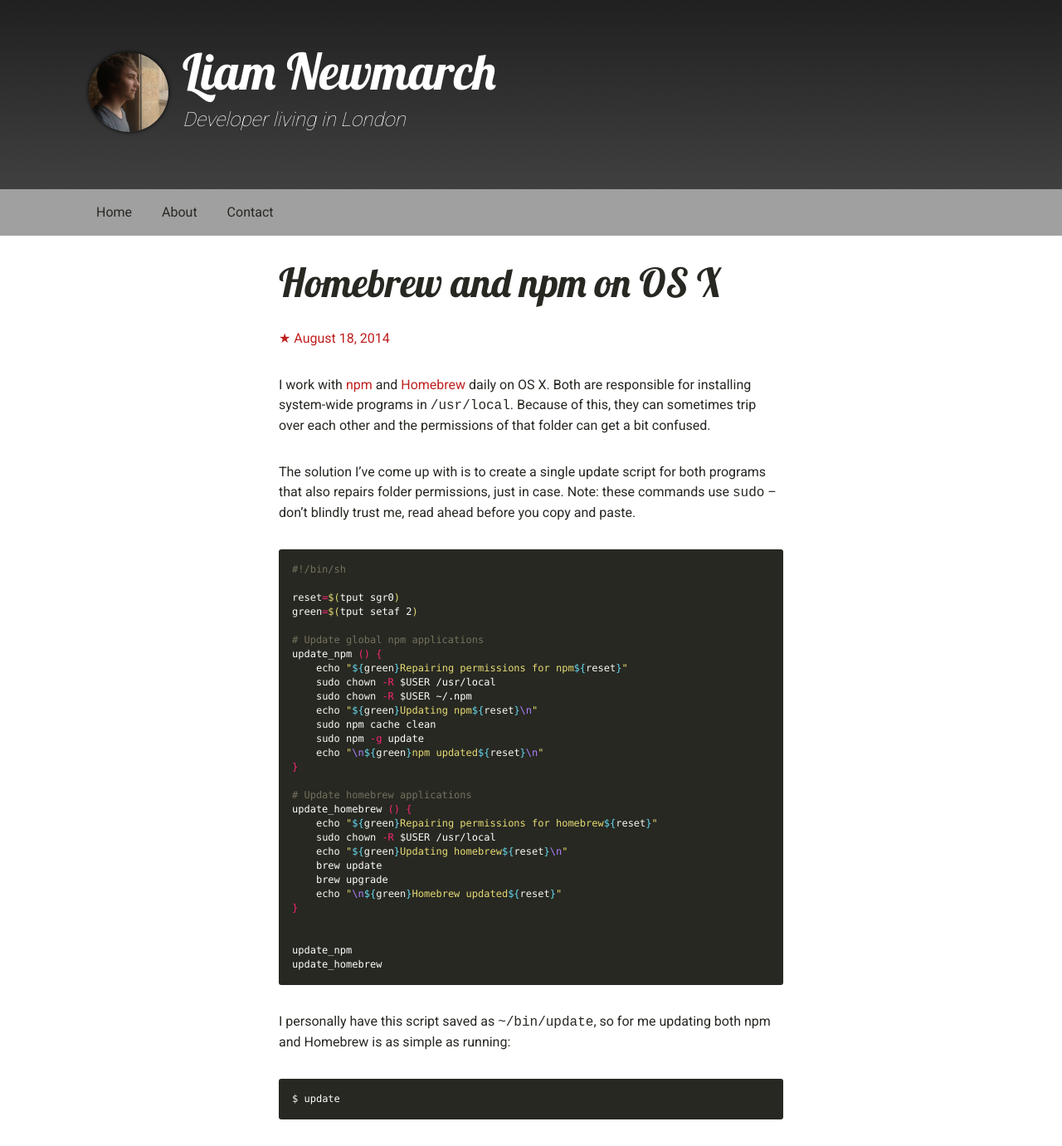
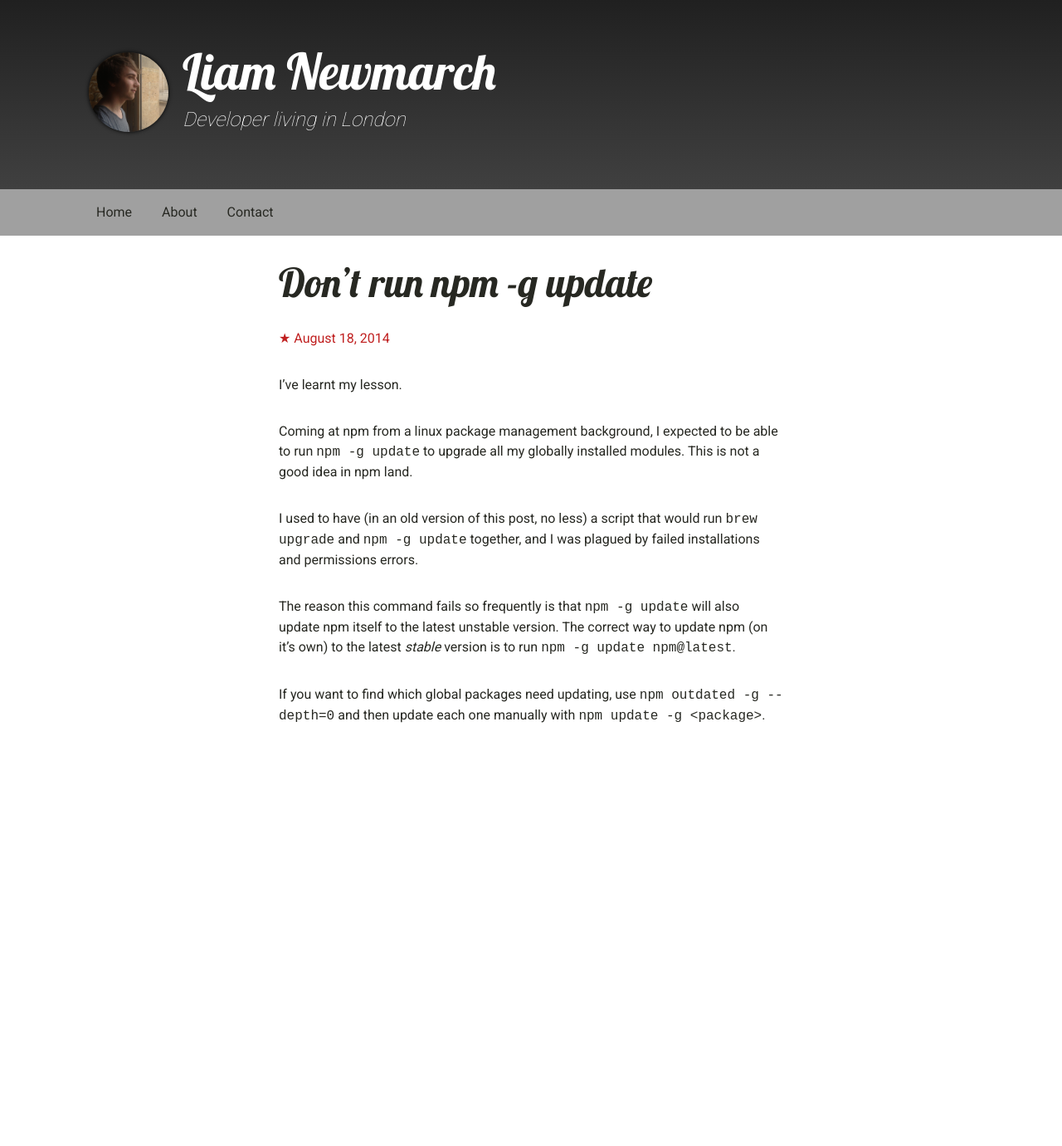
Before and after one commit to liamnewmarch/liamnewmarch.co.uk, a Jekyll site: the page built from _posts/2014-08-18-npm.md, in a window 1280 px wide. Shown: the whole page at 83% size. Built offline with Jekyll 4.4.1, drawn with Linux system fonts in a browser that asks for light colours; comment, search, counter and statistics services are not loaded; after the commit the page ends 907 px from its top, so only the background shows below that.

Commit message:
Rewrite npm post as cautionary tale

```diff
--- a/_posts/2014-08-18-npm.md
+++ b/_posts/2014-08-18-npm.md
@@ -1,49 +1,14 @@
 ---
-title: Homebrew and npm on OS X
+title: Don’t run npm -g update
 layout: post
 ---
 
-I work with [npm][npm] and [Homebrew][brew] daily on OS X. Both are responsible for installing system-wide programs in `/usr/local`. Because of this, they can sometimes trip over each other and the permissions of that folder can get a bit confused.
+I’ve learnt my lesson.
 
-The solution I’ve come up with is to create a single update script for both programs that also repairs folder permissions, just in case. Note: these commands use `sudo` – don’t blindly trust me, read ahead before you copy and paste.
+Coming at npm from a linux package management background, I expected to be able to run `npm -g update` to upgrade all my globally installed modules. This is not a good idea in npm land.
 
-{% highlight bash %}
-#!/bin/sh
+I used to have (in an old version of this post, no less) a script that would run `brew upgrade` and `npm -g update` together, and I was plagued by failed installations and permissions errors.
 
-reset=$(tput sgr0)
-green=$(tput setaf 2)
+The reason this command fails so frequently is that `npm -g update` will also update npm itself to the latest unstable version. The correct way to update npm (on it’s own) to the latest *stable* version is to run `npm -g update npm@latest`.
 
-# Update global npm applications
-update_npm () {
-	echo "${green}Repairing permissions for npm${reset}"
-	sudo chown -R $USER /usr/local
-	sudo chown -R $USER ~/.npm
-	echo "${green}Updating npm${reset}\n"
-	sudo npm cache clean
-	sudo npm -g update
-	echo "\n${green}npm updated${reset}\n"
-}
-
-# Update homebrew applications
-update_homebrew () {
-	echo "${green}Repairing permissions for homebrew${reset}"
-	sudo chown -R $USER /usr/local
-	echo "${green}Updating homebrew${reset}\n"
-	brew update
-	brew upgrade
-	echo "\n${green}Homebrew updated${reset}"
-}
-
-
-update_npm
-update_homebrew
-{% endhighlight %}
-
-I personally have this script saved as `~/bin/update`, so for me updating both npm and Homebrew is as simple as running:
-
-{% highlight bash %}
-$ update
-{% endhighlight %}
-
-[npm]: https://www.npmjs.org
-[brew]: http://brew.sh
+If you want to find which global packages need updating, use `npm outdated -g --depth=0` and then update each one manually with `npm update -g <package>`.
```
